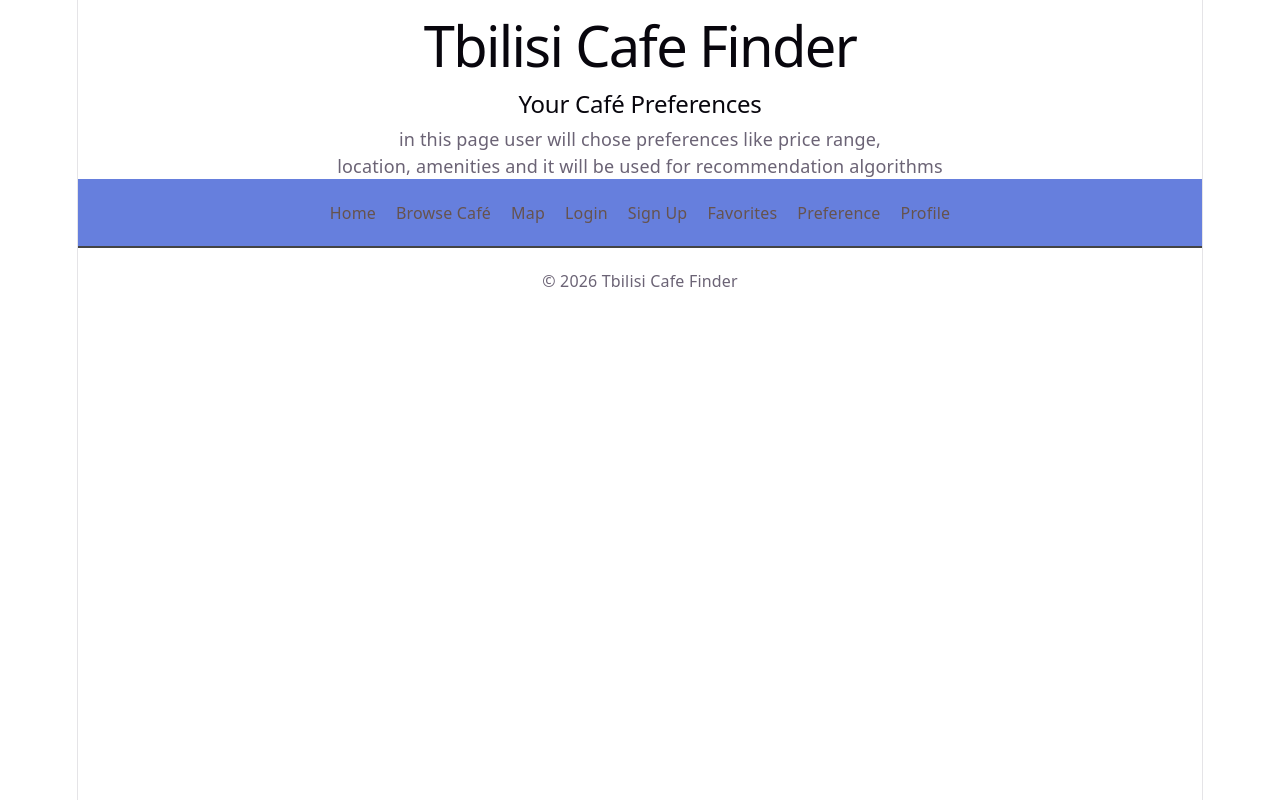
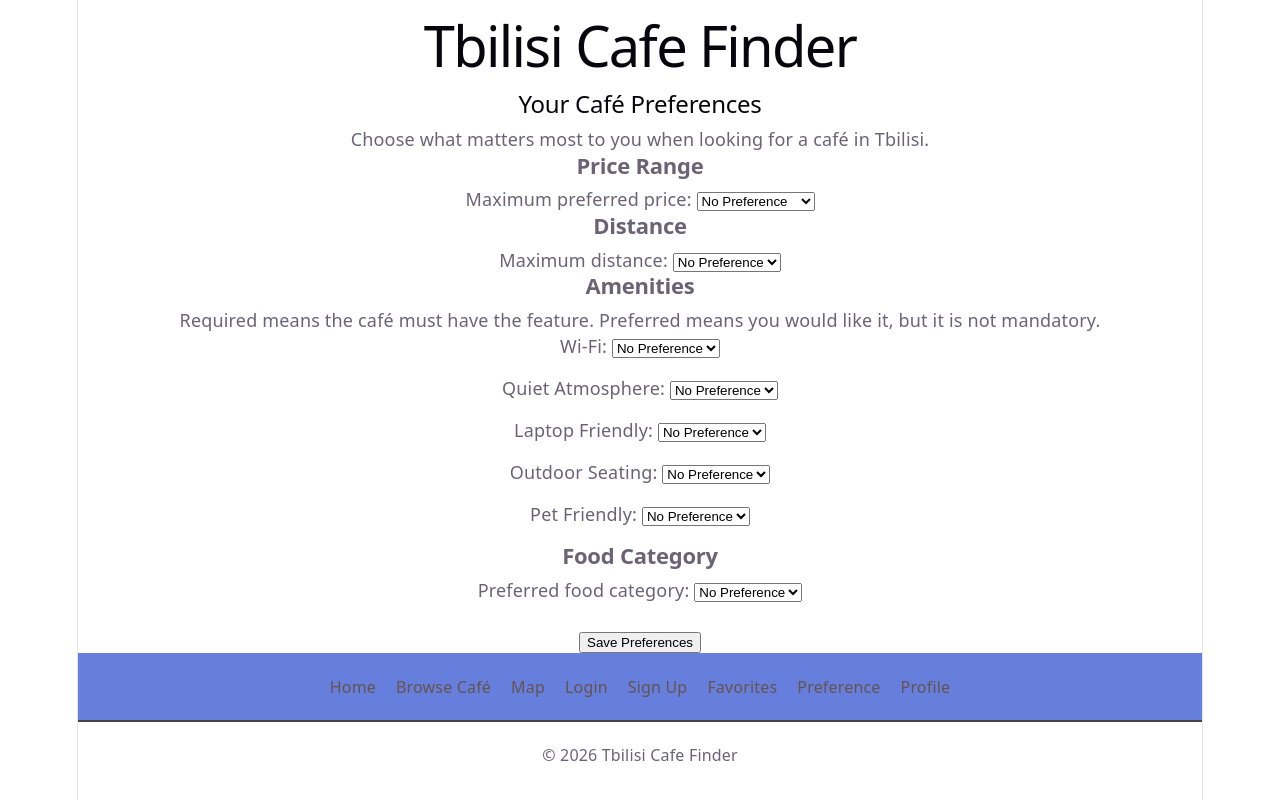
Before and after one commit to elenekhutsishvili/Tbilisi-Cafe-Finder-app, a React (Vite) app: page /preference in a window 1280 px wide. Built offline with nearby package versions, Linux system fonts and the light colour scheme.

Commit message:
TCF-55: Implement user preferences form

```diff
--- a/src/pages/Preference.jsx
+++ b/src/pages/Preference.jsx
@@ -1,17 +1,162 @@
-import Header from "../components/Header";
-import Footer from "../components/Footer";
+
+import { useState } from "react";
+
+const initialPreferences = {
+  max_price_level: "",
+  max_distance_km: "",
+  preferred_food_category_id: "",
+  amenities: {
+    wifi: "no_preference",
+    quiet: "no_preference",
+    laptop_friendly: "no_preference",
+    outdoor_seating: "no_preference",
+    pet_friendly: "no_preference",
+  },
+};
+
+const amenities = [
+  { key: "wifi", label: "Wi-Fi" },
+  { key: "quiet", label: "Quiet Atmosphere" },
+  { key: "laptop_friendly", label: "Laptop Friendly" },
+  { key: "outdoor_seating", label: "Outdoor Seating" },
+  { key: "pet_friendly", label: "Pet Friendly" },
+];
+
+const foodCategories = [
+  { id: 1, name: "Georgian" },
+  { id: 2, name: "Asian" },
+  { id: 3, name: "Mexican" },
+  { id: 4, name: "Italian" },
+];
 
 function Preference() {
+  const [preferences, setPreferences] = useState(initialPreferences);
+  const [message, setMessage] = useState("");
+
+  function updatePreference(field, value) {
+    setPreferences((previous) => ({
+      ...previous,
+      [field]: value,
+    }));
+    setMessage("");
+  }
+
+  function updateAmenity(amenity, value) {
+    setPreferences((previous) => ({
+      ...previous,
+      amenities: {
+        ...previous.amenities,
+        [amenity]: value,
+      },
+    }));
+    setMessage("");
+  }
+
+  function handleSubmit(event) {
+    event.preventDefault();
+
+    // Temporary: Django API is not connected yet.
+    console.log("Selected preferences:", preferences);
+
+    setMessage(
+      "Preferences captured! Backend saving is not connected yet."
+    );
+  }
+
   return (
-    <div>
+    <main className="page-content">
+      <h2>Your Café Preferences</h2>
 
-      <main className="page-content">
-        <h2>Your Café Preferences</h2>
-        <p>in this page user will chose preferences like price range, </p><p>location,
-          amenities and it will be used for recommendation algorithms</p>
-      </main>
+      <p>
+        Choose what matters most to you when looking for a café in Tbilisi.
+      </p>
 
-    </div>
+      <form onSubmit={handleSubmit}>
+        <h3>Price Range</h3>
+        <label htmlFor="price">Maximum preferred price: </label>
+        <select
+          id="price"
+          value={preferences.max_price_level}
+          onChange={(event) =>
+            updatePreference("max_price_level", event.target.value)
+          }
+        >
+          <option value="">No Preference</option>
+          <option value="1">$ - Affordable</option>
+          <option value="2">$$ - Moderate</option>
+          <option value="3">$$$ - Expensive</option>
+        </select>
+
+        <h3>Distance</h3>
+        <label htmlFor="distance">Maximum distance: </label>
+        <select
+          id="distance"
+          value={preferences.max_distance_km}
+          onChange={(event) =>
+            updatePreference("max_distance_km", event.target.value)
+          }
+        >
+          <option value="">No Preference</option>
+          <option value="1">1 km</option>
+          <option value="3">3 km</option>
+          <option value="5">5 km</option>
+        </select>
+
+        <h3>Amenities</h3>
+        <p>
+          Required means the café must have the feature.
+          Preferred means you would like it, but it is not mandatory.
+        </p>
+
+        {amenities.map((amenity) => (
+          <div key={amenity.key} style={{ marginBottom: "16px" }}>
+            <label htmlFor={amenity.key}>
+              {amenity.label}:{" "}
+            </label>
+
+            <select
+              id={amenity.key}
+              value={preferences.amenities[amenity.key]}
+              onChange={(event) =>
+                updateAmenity(amenity.key, event.target.value)
+              }
+            >
+              <option value="no_preference">No Preference</option>
+              <option value="preferred">Preferred</option>
+              <option value="required">Required</option>
+            </select>
+          </div>
+        ))}
+
+        <h3>Food Category</h3>
+        <label htmlFor="food">Preferred food category: </label>
+
+        <select
+          id="food"
+          value={preferences.preferred_food_category_id}
+          onChange={(event) =>
+            updatePreference(
+              "preferred_food_category_id",
+              event.target.value
+            )
+          }
+        >
+          <option value="">No Preference</option>
+
+          {foodCategories.map((category) => (
+            <option key={category.id} value={category.id}>
+              {category.name}
+            </option>
+          ))}
+        </select>
+
+        <div style={{ marginTop: "24px" }}>
+          <button type="submit">Save Preferences</button>
+        </div>
+
+        {message && <p role="status">{message}</p>}
+      </form>
+    </main>
   );
 }
 
```
